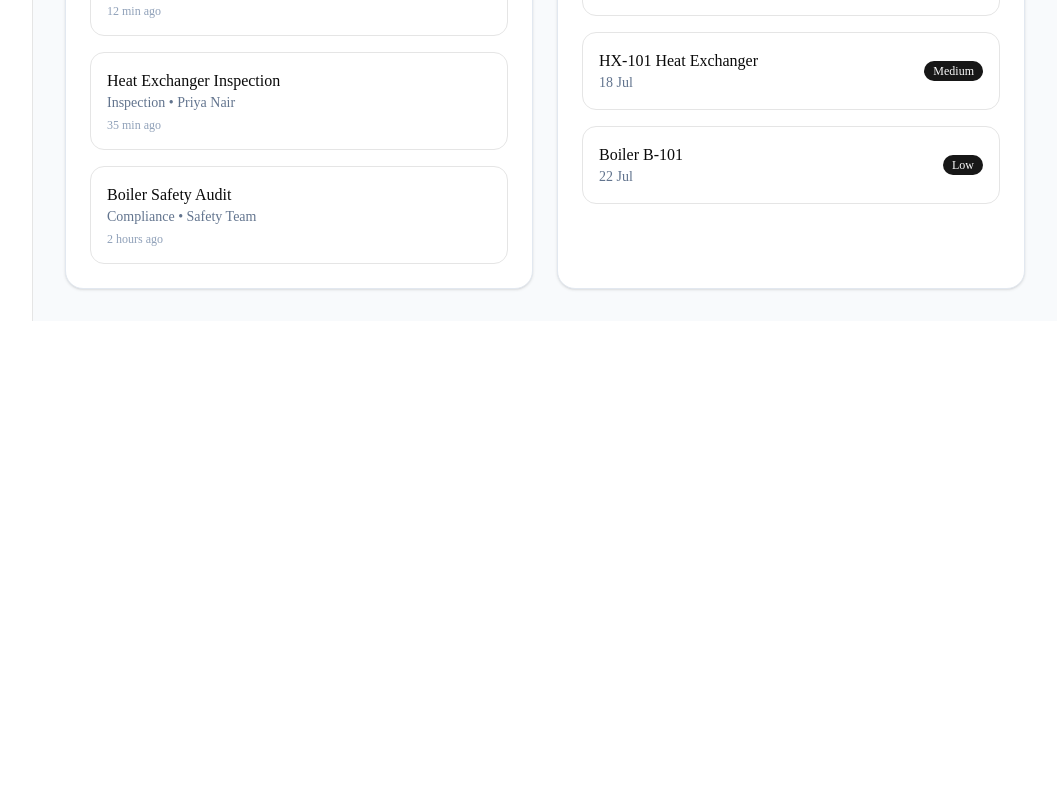
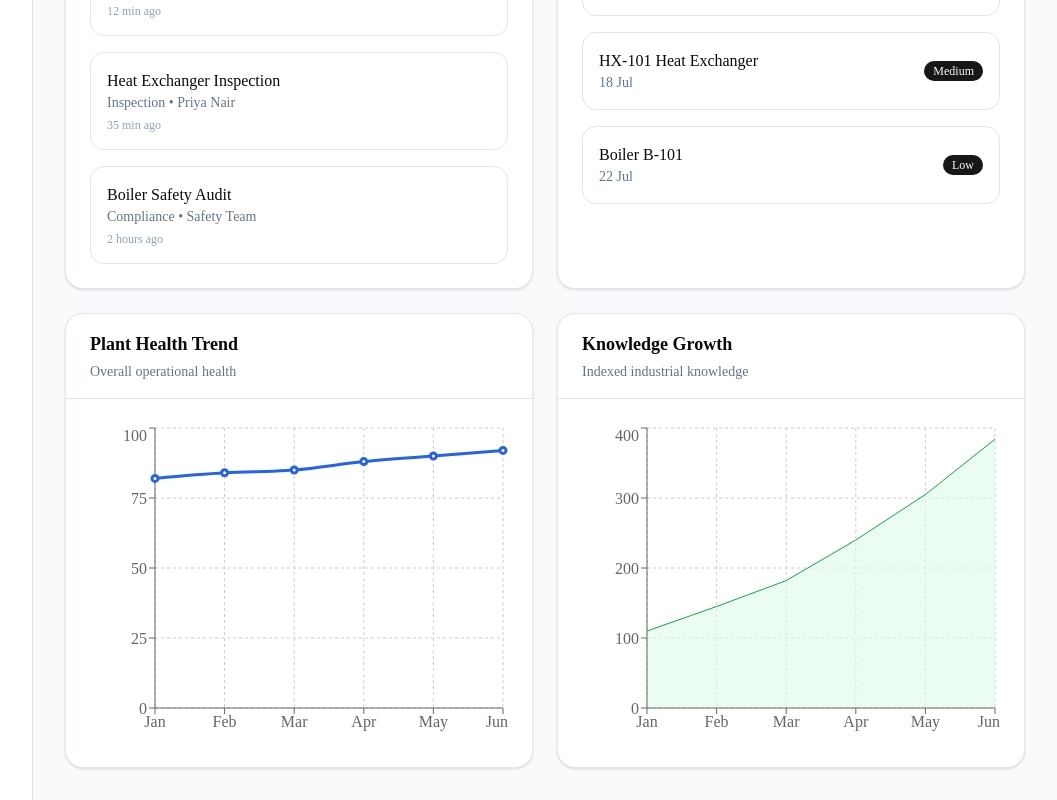
Before and after one commit to Luvsingh107/INDUSMIND-AI, a Next.js app in the folder frontend/: page / in a window 1280 px wide. Shown: the part 1198-1998 px from the top of the page, without its empty margins (223-1280 px from the left). Before the commit the page ends 1519 px from the top, so only its background shows below. Built offline with nearby package versions, Linux system fonts and the light colour scheme.

Commit message:
feat(frontend): add industrial analytics dashboard

```diff
--- a/frontend/app/page.tsx
+++ b/frontend/app/page.tsx
@@ -14,6 +14,10 @@ import RecentDocuments from "@/components/dashboard/recent-documents";
 
 import MaintenancePanel from "@/components/dashboard/maintenance-panel";
 
+import PlantHealthChart from "@/components/charts/plant-health-chart";
+
+import KnowledgeGrowthChart from "@/components/charts/knowledge-growth-chart";
+
 export default function HomePage() {
   return (
     <AppShell>
@@ -29,6 +33,10 @@ export default function HomePage() {
           <RecentDocuments />
 
           <MaintenancePanel />
+
+          <PlantHealthChart />
+
+          <KnowledgeGrowthChart />
         </>
       </DashboardLayout>
     </AppShell>
--- /dev/null
+++ b/frontend/components/charts/knowledge-growth-chart.tsx
@@ -0,0 +1,50 @@
+"use client";
+
+import {
+    Area,
+    AreaChart,
+    CartesianGrid,
+    ResponsiveContainer,
+    Tooltip,
+    XAxis,
+    YAxis,
+} from "recharts";
+
+import DashboardSection from "@/components/dashboard/dashboard-section";
+
+import { knowledgeGrowth } from "@/data/analytics";
+
+export default function KnowledgeGrowthChart() {
+    return (
+        <DashboardSection
+            title="Knowledge Growth"
+            subtitle="Indexed industrial knowledge"
+        >
+            <div className="h-80">
+
+                <ResponsiveContainer>
+
+                    <AreaChart data={knowledgeGrowth}>
+
+                        <CartesianGrid strokeDasharray="3 3" />
+
+                        <XAxis dataKey="month" />
+
+                        <YAxis />
+
+                        <Tooltip />
+
+                        <Area
+                            dataKey="docs"
+                            stroke="#16A34A"
+                            fill="#DCFCE7"
+                        />
+
+                    </AreaChart>
+
+                </ResponsiveContainer>
+
+            </div>
+        </DashboardSection>
+    );
+}
--- /dev/null
+++ b/frontend/components/charts/plant-health-chart.tsx
@@ -0,0 +1,51 @@
+"use client";
+
+import {
+    LineChart,
+    Line,
+    CartesianGrid,
+    ResponsiveContainer,
+    Tooltip,
+    XAxis,
+    YAxis,
+} from "recharts";
+
+import { plantHealthTrend } from "@/data/analytics";
+
+import DashboardSection from "@/components/dashboard/dashboard-section";
+
+export default function PlantHealthChart() {
+    return (
+        <DashboardSection
+            title="Plant Health Trend"
+            subtitle="Overall operational health"
+        >
+            <div className="h-80">
+
+                <ResponsiveContainer>
+
+                    <LineChart data={plantHealthTrend}>
+
+                        <CartesianGrid strokeDasharray="3 3" />
+
+                        <XAxis dataKey="month" />
+
+                        <YAxis />
+
+                        <Tooltip />
+
+                        <Line
+                            type="monotone"
+                            dataKey="health"
+                            stroke="#2563EB"
+                            strokeWidth={3}
+                        />
+
+                    </LineChart>
+
+                </ResponsiveContainer>
+
+            </div>
+        </DashboardSection>
+    );
+}
--- /dev/null
+++ b/frontend/data/analytics.ts
@@ -0,0 +1,17 @@
+export const plantHealthTrend = [
+  { month: "Jan", health: 82 },
+  { month: "Feb", health: 84 },
+  { month: "Mar", health: 85 },
+  { month: "Apr", health: 88 },
+  { month: "May", health: 90 },
+  { month: "Jun", health: 92 },
+];
+
+export const knowledgeGrowth = [
+  { month: "Jan", docs: 110 },
+  { month: "Feb", docs: 145 },
+  { month: "Mar", docs: 182 },
+  { month: "Apr", docs: 240 },
+  { month: "May", docs: 305 },
+  { month: "Jun", docs: 384 },
+];
--- a/frontend/package.json
+++ b/frontend/package.json
@@ -20,7 +20,7 @@
     "react": "19.2.4",
     "react-dom": "19.2.4",
     "react-hook-form": "^7.80.0",
-    "recharts": "^3.9.0",
+    "recharts": "^3.9.2",
     "shadcn": "^4.11.1",
     "sonner": "^2.0.7",
     "tailwind-merge": "^3.6.0",
```
Also changed, not shown: 1 other file (tests, documents, lock files or other folders).
